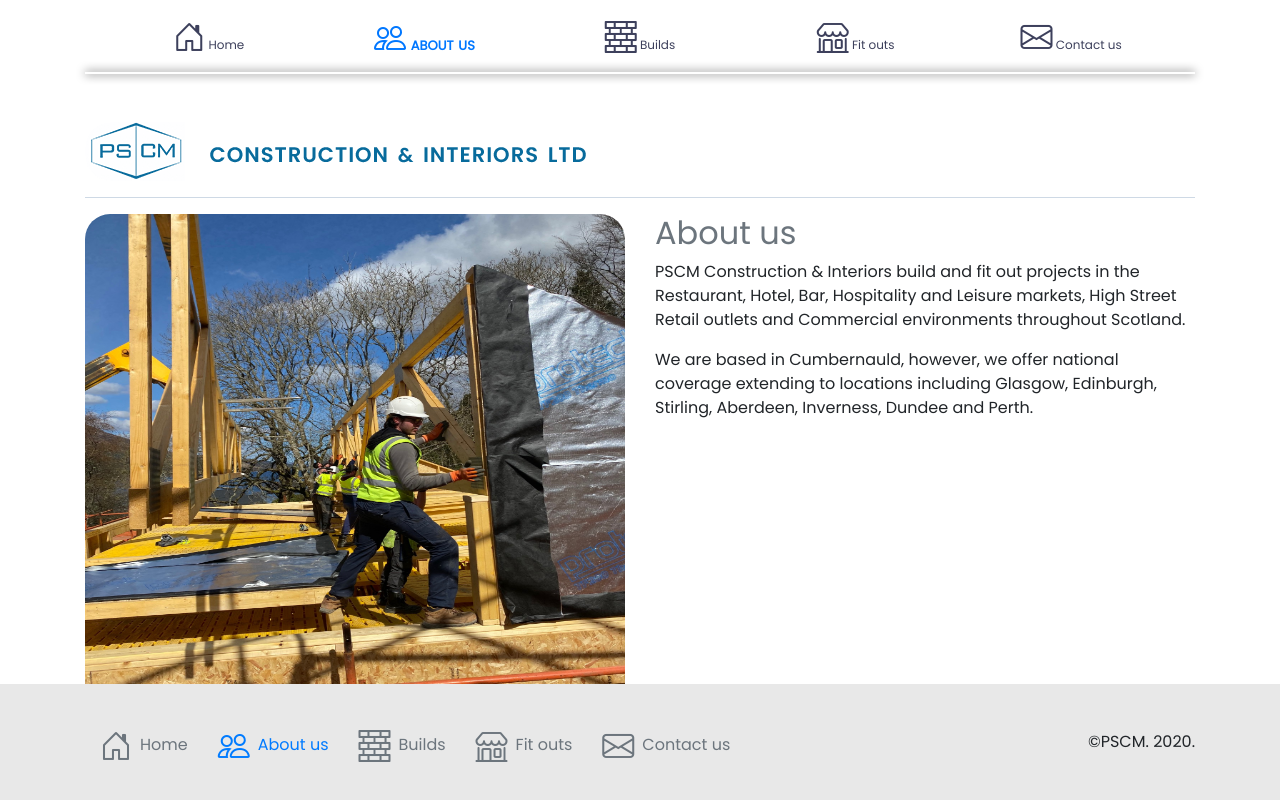
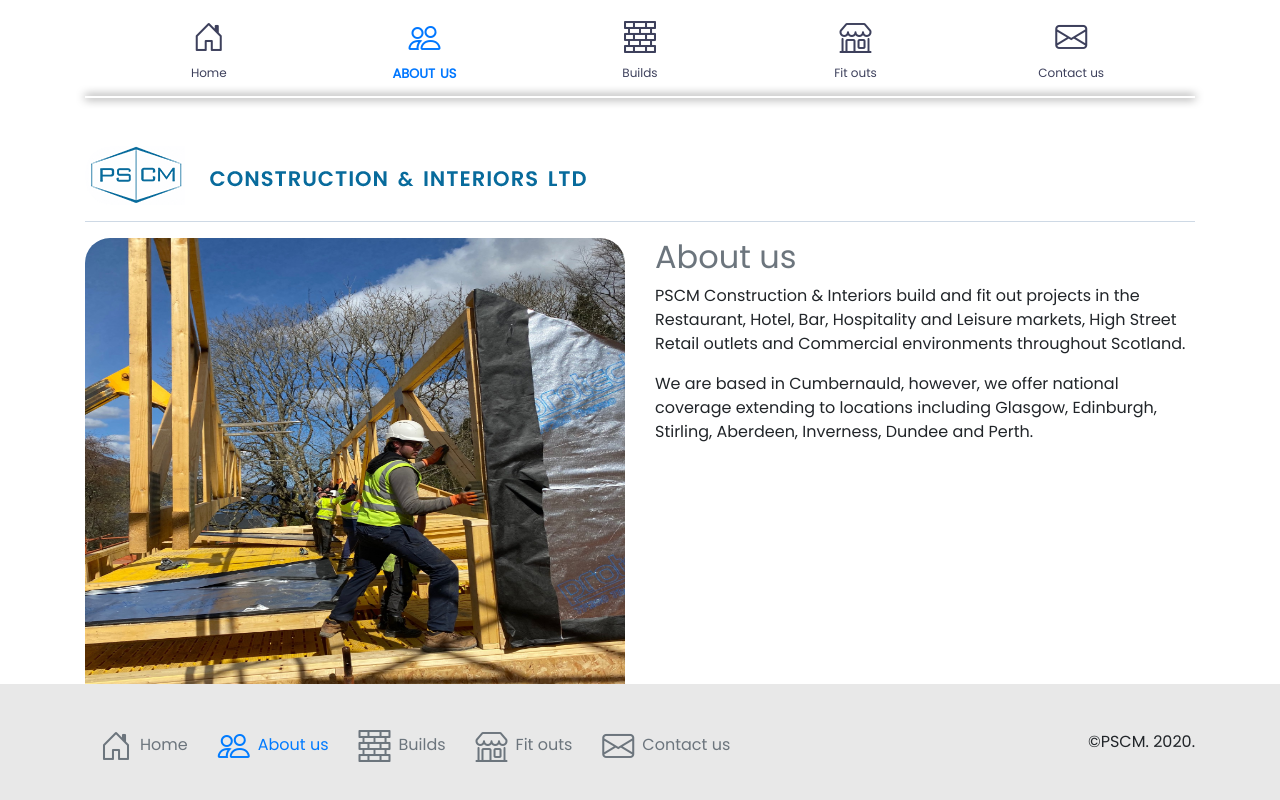
Before and after one commit to rmchardie/pscm-test, a PHP site: page /about.html in a window 1280 px wide. Run offline with PHP 8.4, Linux system fonts and the light colour scheme.

Commit message:
Add files via upload

```diff
--- a/css/style.css
+++ b/css/style.css
@@ -17,6 +17,13 @@ small i {
   z-index: 1000;
 }
 
+.nav-link span {
+  display: block;
+  overflow: hidden;
+  text-overflow: ellipsis;
+  white-space: nowrap;
+}
+
 nav::before {
   content: "";
   position: absolute;
@@ -30,6 +37,10 @@ nav::before {
 
 main {
   margin-bottom: 150px;
+}
+
+.hero img {
+  border-radius: unset;
 }
 
 footer {
```
